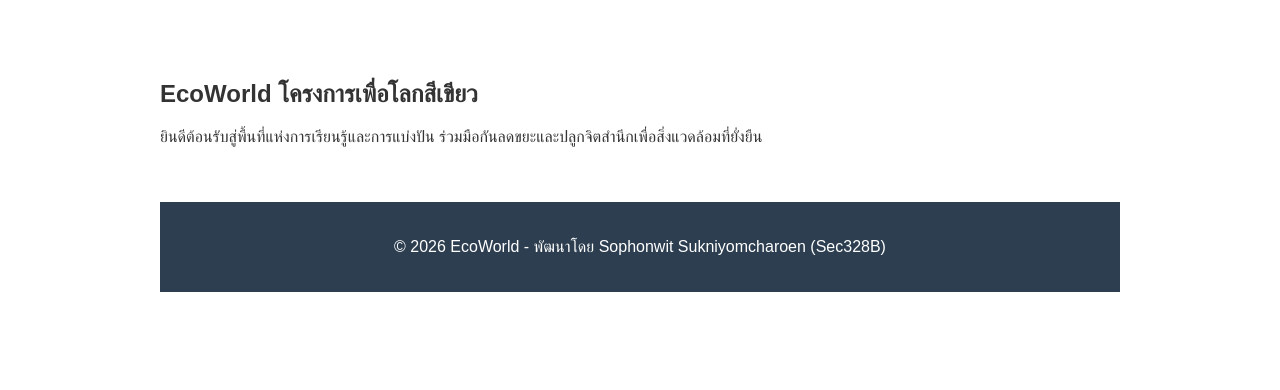
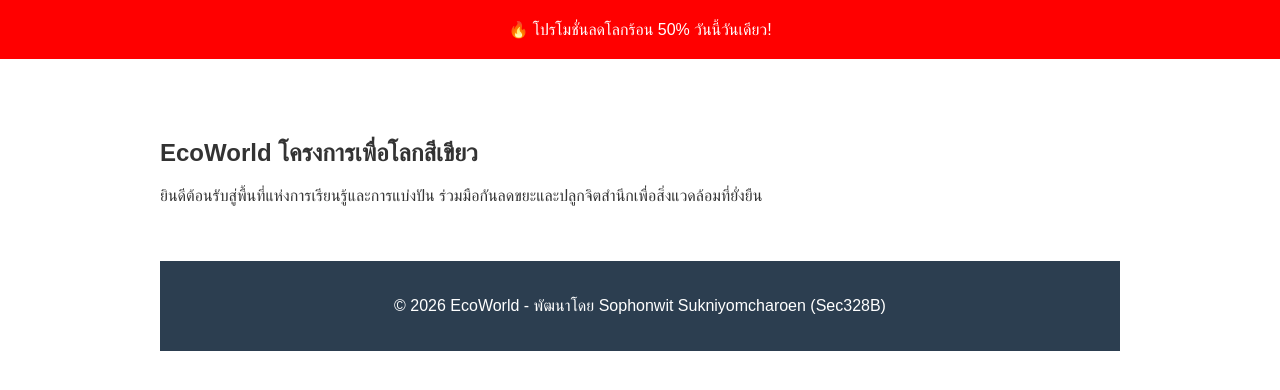
Before and after one commit to yochuwakate-cmd/lab_it464_ecoworld1, a plain HTML site: page index.html in a window 1280 px wide. Drawn offline with Linux system fonts and the light colour scheme.

Commit message:
Add promo banner

```diff
--- a/index.html
+++ b/index.html
@@ -34,6 +34,9 @@
 </head>
 
 <body>
+    <div style="background-color: red; color: white; padding: 20px; text-align: center;">
+    🔥 โปรโมชั่นลดโลกร้อน 50% วันนี้วันเดียว!
+</div>
 
     <div class="container">
         <section>
```
